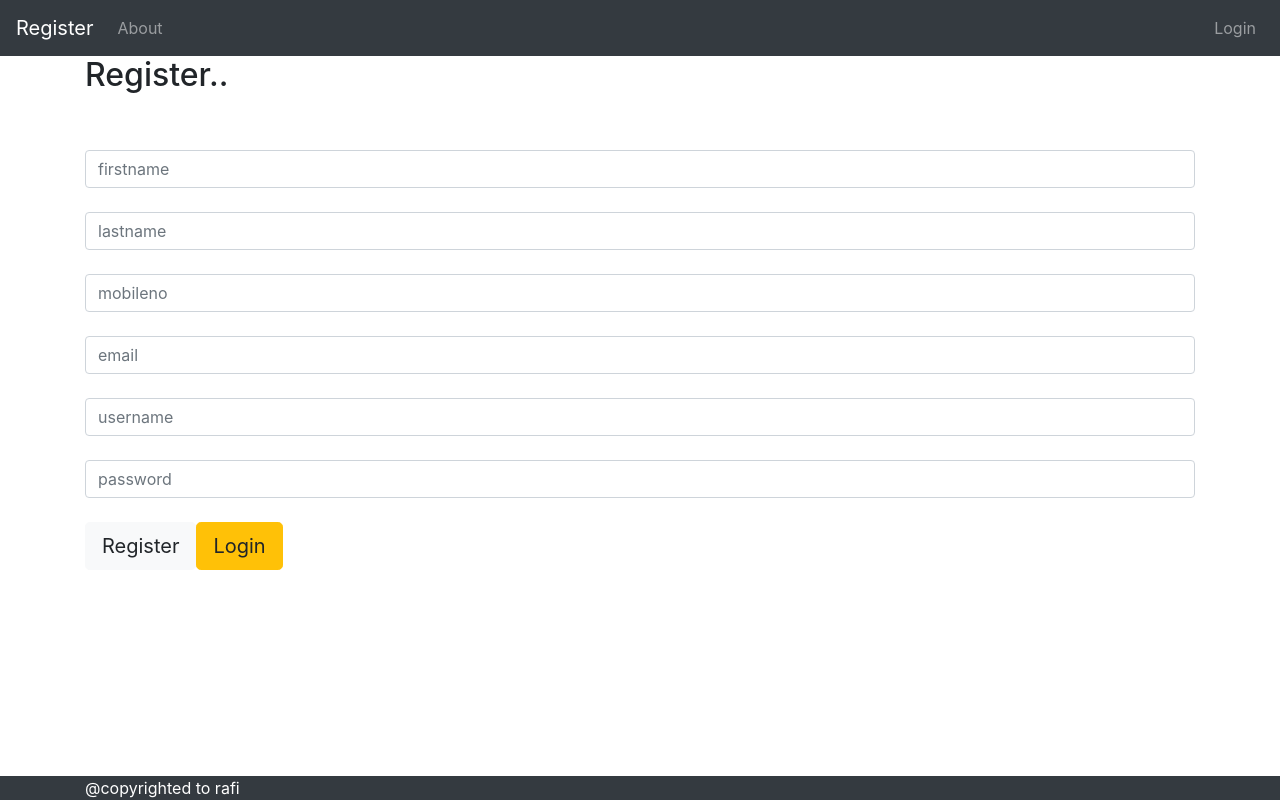
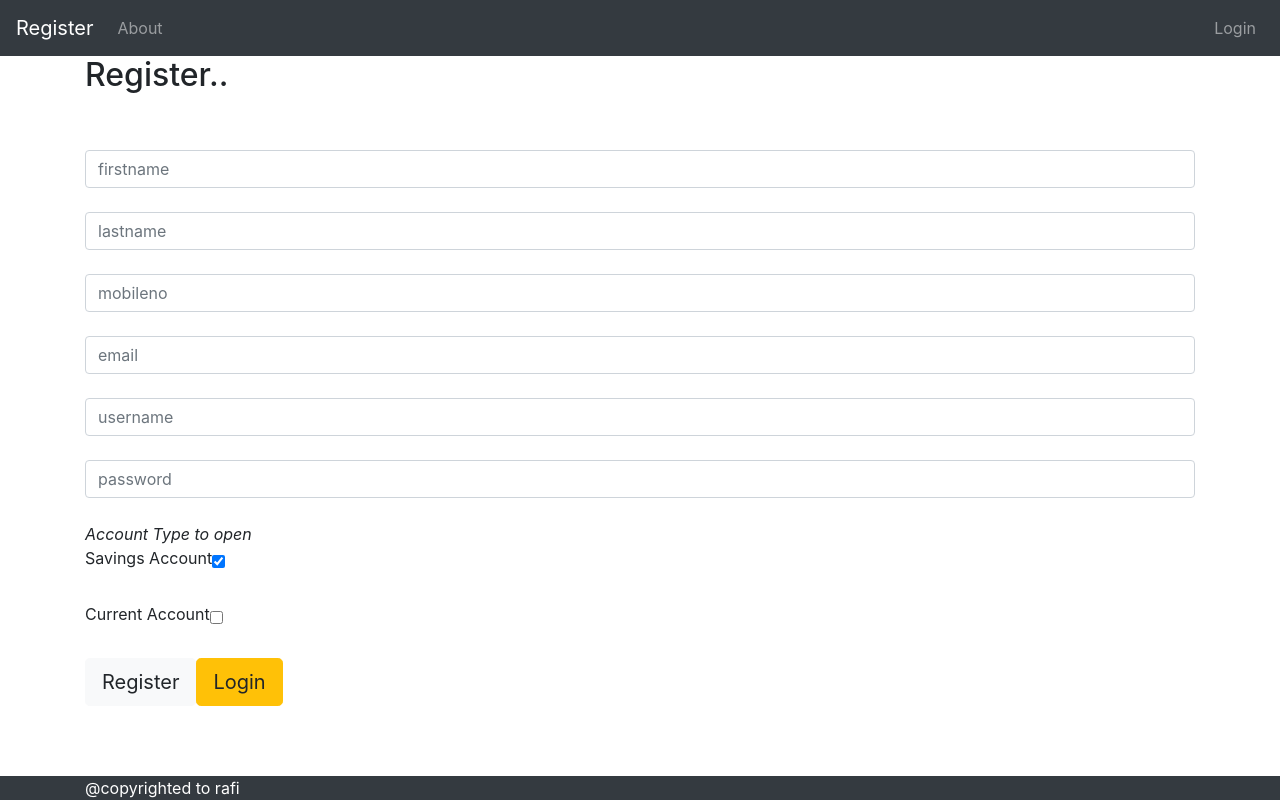
Before and after one commit to rafidudekula0009/mybankingclient, an Angular app: page / in a window 1280 px wide. Built offline with nearby package versions, Linux system fonts and the light colour scheme.

Commit message:
addition of account type to the customer in registration page

```diff
--- a/src/app/profile/profile.component.ts
+++ b/src/app/profile/profile.component.ts
@@ -19,7 +19,7 @@ export class ProfileComponent implements OnInit {
 
   }
   ngOnInit(): void {
-    this.customer = new Customer(1, "", "", "", "", "", "", 0);
+    this.customer = new Customer(1, "", "", "", "", "", "", 0, false, false);
 
     this.helloService.getCustomerDetails(Number(this.id)).subscribe(data => { this.customer = data; });
   }
--- a/src/app/resgistration/resgistration.component.html
+++ b/src/app/resgistration/resgistration.component.html
@@ -54,10 +54,33 @@
                 placeholder="password" />
         </div>
     </div>
+    <i class="fas fa-user fa-lg me-3 fa-fw">Account Type to open</i>
+    <div class="d-flex flex-row align-items-center mb-4">
+
+        <label>Savings Account</label>
+        <div data-mdb-input-init class="form-outline flex-fill mb-0">
+
+            <input type="checkbox" id="savingsAccount" name="savingsAccount" [(ngModel)]="savingsAccount"
+                placeholder="savingsAccount">
+        </div>
+    </div>
+
+    <div class="d-flex flex-row align-items-center mb-4">
+
+        <label>Current Account</label>
+        <div data-mdb-input-init class="form-outline flex-fill mb-0">
+
+            <input type="checkbox" id="currentAccount" name="currentAccount" [(ngModel)]="currentAccount"
+                placeholder="currentAccount">
+        </div>
+    </div>
+
 
     <div class="d-flex justify-content">
         <button type="button" (click)="handleRegister()" class="btn btn-light btn-lg">Register</button>
         <button type="button" (click)="handleLogin()" class="btn btn-warning btn-lg ms-2">Login</button>
     </div>
     <br>
+
+
 </div>
--- a/src/app/resgistration/resgistration.component.ts
+++ b/src/app/resgistration/resgistration.component.ts
@@ -17,7 +17,10 @@ export class ResgistrationComponent {
   email = ''
   username = ''
   password = ''
+  savingsAccount = true;
+  currentAccount = false;
 
+  rememberMe: any;
   successMsg = '';
   errorMessage = 'Some error occured'
   isRegistrationFailed = false
@@ -28,17 +31,17 @@ export class ResgistrationComponent {
   }
 
   handleRegister() {
-    this.registerCustomerService.registerCustomer(this.firstname, this.lastname, this.mobileno, this.email, this.username, this.password);
-    this.registerCustomerService.registerCustomer(this.firstname, this.lastname, this.mobileno, this.email, this.username, this.password)
+    this.registerCustomerService.registerCustomer(this.firstname, this.lastname, this.mobileno, this.email, this.username, this.password, this.savingsAccount, this.currentAccount)
       .subscribe((data) => {
         this.successMsg = data.message;
+
+        if (this.successMsg === '') {
+          this.isRegistrationFailed = true;
+        } else {
+          this.isRegistrationFailed = false;
+        }
       }, error => { console.log(error.error.message), this.errorMessage = error.error.message });
-    if (this.successMsg === '') {
-      this.isRegistrationFailed = true;
-    } else {
-      this.isRegistrationFailed = false;
-      this.route.navigate(['login'])
-    }
+
   }
 
   handleLogin() {
--- a/src/app/service/data/register-customer.service.ts
+++ b/src/app/service/data/register-customer.service.ts
@@ -2,7 +2,11 @@ import { HttpClient } from '@angular/common/http';
 import { Injectable } from '@angular/core';
 import { Observable } from 'rxjs';
 export class Customer {
-  constructor(public id: number, public firstName: string, public lastName: string, public mobileNumber: string, public emailId: string, public userName: string, public password: string, public profileUpdateOtp: number) { }
+  constructor(public id: number, public firstName: string, public lastName: string, public mobileNumber: string, public emailId: string, public userName: string, public password: string, public profileUpdateOtp: number, public savingsAccount: boolean, public currentAccount: boolean) { }
+}
+
+export class CustomerWithoutId {
+  constructor(public firstName: string, public lastName: string, public mobileNumber: string, public emailId: string, public userName: string, public password: string, public profileUpdateOtp: number, public savingsAccount: boolean, public currentAccount: boolean) { }
 }
 
 export class Response {
@@ -42,9 +46,11 @@ export class RegisterCustomerService {
     mobileNumber: string,
     emaiId: string,
     userName: string,
-    password: string) {
+    password: string,
+    savingsAccount: boolean,
+    currentAccount: boolean) {
 
     console.log("registercustomer invoked!!")
-    return this.http.post<Response>(`http://localhost:8080/registration/register_customer`, new Customer(-1, firstName, lastName, mobileNumber, emaiId, userName, password, 0));
+    return this.http.post<Response>(`http://localhost:8080/registration/register_customer`, new CustomerWithoutId(firstName, lastName, mobileNumber, emaiId, userName, password, 0, savingsAccount, currentAccount));
   }
 }
```
